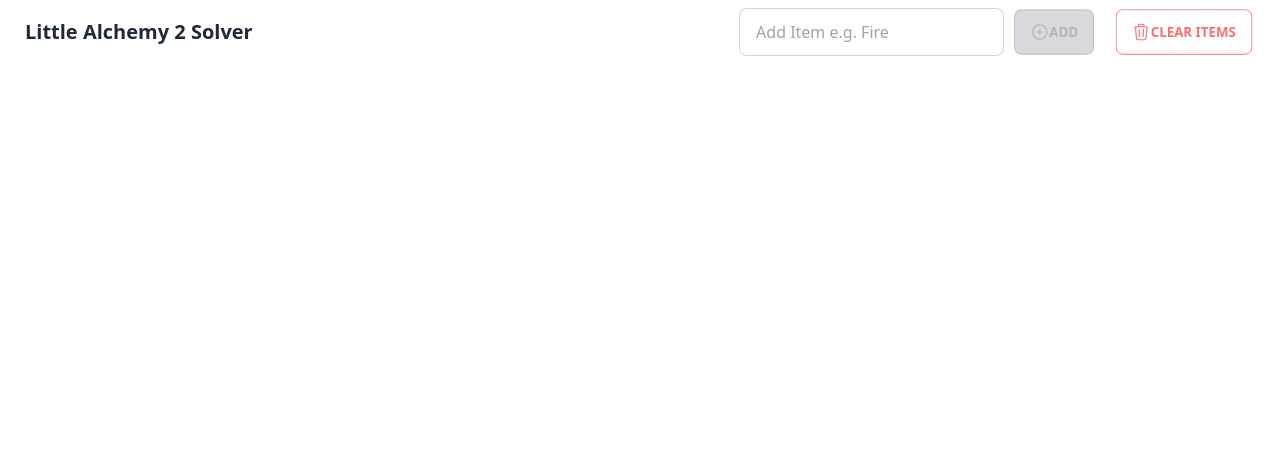
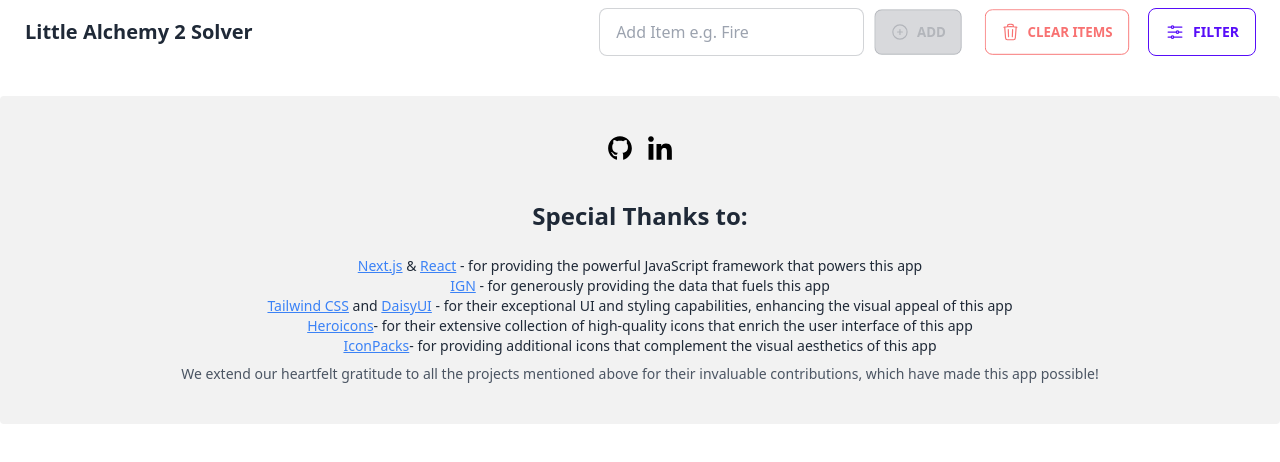
Before and after one commit to Ar0manKhan/little-alchemy-solver, a Next.js app: page / in a window 1280 px wide. Shown: the top 462 px of the page. Built offline with nearby package versions, Linux system fonts and the light colour scheme.

Commit message:
feat: filter support and footer

```diff
--- a/app/page.tsx
+++ b/app/page.tsx
@@ -4,7 +4,9 @@
   TrashIcon,
   Bars3Icon,
   PlusCircleIcon,
+  AdjustmentsHorizontalIcon,
 } from "@heroicons/react/24/outline";
+import Link from "next/link";
 import { useEffect, useState } from "react";
 
 export default function Home() {
@@ -14,6 +16,7 @@
       <main className="px-6 py-4">
         <ItemsPossibleList />
       </main>
+      <Footer />
     </MainContextProvider>
   );
 }
@@ -22,16 +25,51 @@
   return (
     <div className="navbar bg-base-100 pr-6">
       <div className="flex-1">
-        <p className="btn-ghost btn text-xl normal-case">
+        <p className="btn-ghost btn normal-case md:text-xl">
           Little Alchemy 2 Solver
         </p>
       </div>
-      <div className="navbar-end hidden gap-4 md:flex">
+      <div className="navbar-end flex w-auto gap-4">
+        <NavbarAddDeleteBox />
+        <FilterByItems />
+      </div>
+    </div>
+  );
+}
+
+function NavbarAddDeleteBox() {
+  return (
+    <>
+      <div className="hidden gap-4 md:inline-flex">
         <AddItemsInputBox />
         <ClearItems />
       </div>
-      <MobileNavbarActions />
+      <div className="flex w-max gap-4 md:hidden">
+        <label
+          htmlFor="mobile-navbar-action"
+          className="btn-outline btn-primary btn"
+        >
+          <Bars3Icon
+            className="h-5 w-5"
+            title="Action e.g. add items, clear items, etc..."
+          />
+        </label>
+        <input
+          type="checkbox"
+          id="mobile-navbar-action"
+          className="modal-toggle"
+        />
+        <label
+          htmlFor="mobile-navbar-action"
+          className="modal modal-bottom cursor-pointer sm:modal-middle"
+        >
+          <label htmlFor="" className="modal-box relative flex flex-col gap-4">
+            <AddItemsInputBox />
+            <ClearItems />
+          </label>
+        </label>
       </div>
+    </>
   );
 }
 
@@ -57,13 +95,14 @@
     return allItems.includes(value) && !availableItems.has(value);
   };
   return (
-    <div className="form-control flex flex-none flex-row gap-2">
+    <div className="form-control flex flex-none flex-col justify-between gap-2 md:flex-row">
       <input
         type="text"
         placeholder="Add Item e.g. Fire"
         className="input-bordered input"
         id="available-item"
         list="available-items"
+        value={value}
         onChange={(e) => setValue(e.target.value)}
         autoComplete="off"
         onKeyDown={(e) => {
@@ -73,7 +112,7 @@
         }}
       />
       <button
-        className="btn-outline btn-primary btn"
+        className="btn-outline btn-primary btn flex gap-2"
         disabled={!validateItem()}
       >
         <PlusCircleIcon className="h-5 w-5" />
@@ -93,8 +132,10 @@
 function ClearItems() {
   const { dispatch } = useMainContext();
   return (
-    <button
-      className="btn-outline btn-error btn"
+    <>
+      <div
+        // htmlFor="clear-items"
+        className="btn-outline btn-error btn flex gap-2"
         onClick={() => {
           dispatch({
             type: "CLEAR_ITEMS",
@@ -104,34 +145,83 @@
       >
         <TrashIcon className="h-5 w-5" />
         <span>Clear Items</span>
-    </button>
+      </div>
+      {/* Delete confirmation */}
+      {/* <input type="checkbox" id="clear-items" className="modal-toggle" />
+      <div className="modal modal-bottom md:modal-middle">
+        <div className="modal-box">
+          <p>Are you sure you want to clear all items?</p>
+          <div className="modal-action">
+            <label
+              htmlFor="clear-items"
+              className="btn-error btn"
+              onClick={() => {
+                dispatch({
+                  type: "CLEAR_ITEMS",
+                  payload: {},
+                });
+              }}
+            >
+              Yes
+            </label>
+            <label htmlFor="clear-items" className="btn-success btn">
+              No
+            </label>
+          </div>
+        </div>
+      </div> */}
+    </>
   );
 }
 
-function MobileNavbarActions() {
+function FilterByItems() {
+  const {
+    state: { availableItems, filterByItems },
+    dispatch,
+  } = useMainContext();
   return (
-    <div className="navbar-end flex md:hidden">
+    <>
       <label
-        htmlFor="mobile-navbar-action"
-        className="btn-outline btn-primary btn"
+        htmlFor="filter-by-items"
+        className="btn-outline btn-primary btn flex gap-2"
       >
-        <Bars3Icon
+        <AdjustmentsHorizontalIcon
           className="h-5 w-5"
-          title="Action e.g. add items, clear items, etc..."
+          title="Filter possible items list by items you have"
         />
+        <span className="hidden md:inline">Filter</span>
       </label>
-      <input
-        type="checkbox"
-        id="mobile-navbar-action"
-        className="modal-toggle"
-      />
-      <label htmlFor="mobile-navbar-action" className="modal cursor-pointer">
+      <input type="checkbox" id="filter-by-items" className="modal-toggle" />
+      <label
+        htmlFor="filter-by-items"
+        className=" modal modal-bottom cursor-pointer md:modal-middle"
+      >
         <label htmlFor="" className="modal-box relative flex flex-col gap-4">
-          <AddItemsInputBox />
-          <ClearItems />
+          <h3 className="font-lg font-bold">Filter suggestions by items</h3>
+          {/* TODO: Add input box with datalist of availableItems, create reusuable component for this */}
+          <div className="flex flex-wrap gap-2">
+            {Array.from(availableItems)
+              .sort()
+              .map((item) => (
+                <div
+                  key={item}
+                  className={`${
+                    filterByItems?.has(item) ? "bg-base-300" : "opacity-50"
+                  } rounded-box cursor-pointer border border-base-300 p-2 hover:bg-base-300`}
+                  onClick={() => {
+                    dispatch({
+                      type: "TOGGLE_FILTER",
+                      payload: { item },
+                    });
+                  }}
+                >
+                  {item}
+                </div>
+              ))}
+          </div>
         </label>
       </label>
-    </div>
+    </>
   );
 }
 
@@ -153,7 +243,7 @@
       controller.abort();
     };
   }, []);
-  const { availableItems } = useMainContext().state;
+  const { availableItems, filterByItems } = useMainContext().state;
   return (
     <div className="grid grid-cols-1 gap-4 sm:grid-cols-2 md:grid-cols-3 lg:grid-cols-4">
       {Object.entries(itemsMap)
@@ -161,7 +251,12 @@
           ([key, itemsList]) =>
             itemsList.some(
               ([item1, item2]) =>
-                availableItems.has(item1) && availableItems.has(item2)
+                availableItems.has(item1) &&
+                availableItems.has(item2) &&
+                (!filterByItems ||
+                  filterByItems.size === 0 ||
+                  filterByItems.has(item1) ||
+                  filterByItems.has(item2))
             ) && !availableItems.has(key)
         )
         .map(([key, items]) => (
@@ -180,11 +275,17 @@
   product: string;
 }) {
   const {
-    state: { availableItems },
+    state: { availableItems, filterByItems },
     dispatch,
   } = useMainContext();
   const [item1, item2] = items.find(
-    ([a, b]) => availableItems.has(a) && availableItems.has(b)
+    ([a, b]) =>
+      availableItems.has(a) &&
+      availableItems.has(b) &&
+      (!filterByItems ||
+        filterByItems.size === 0 ||
+        filterByItems.has(a) ||
+        filterByItems.has(b))
   ) as [string, string];
   return (
     <div className="card compact bg-base-100 shadow-lg">
@@ -221,3 +322,119 @@
     </div>
   );
 }
+
+function Footer() {
+  return (
+    <footer className="footer footer-center rounded bg-base-200 p-10 text-base-content">
+      <div>
+        <div className="grid grid-flow-col gap-4">
+          <Link href="https://github.com/Ar0manKhan">
+            <svg
+              xmlns="http://www.w3.org/2000/svg"
+              width="256"
+              height="256"
+              className="h-6 w-6"
+              viewBox="0 0 256 256"
+            >
+              <path
+                fill="#000"
+                strokeMiterlimit="10"
+                strokeWidth="0"
+                d="M45 0C20.147 0 0 20.467 0 45.714 0 67.034 14.367 84.944 33.802 90c-.013-5.283-.03-11.763-.04-13.782-12.986 2.869-15.726-5.595-15.726-5.595-2.123-5.481-5.183-6.939-5.183-6.939-4.236-2.943.319-2.883.319-2.883 4.687.334 7.156 4.887 7.156 4.887 4.163 7.249 10.92 5.153 13.584 3.942.419-3.064 1.628-5.157 2.964-6.341-10.368-1.199-21.268-5.265-21.268-23.435 0-5.177 1.824-9.407 4.81-12.728-.485-1.195-2.083-6.018.452-12.55 0 0 3.92-1.274 12.84 4.861 3.724-1.051 7.717-1.578 11.684-1.596 3.967.018 7.963.545 11.694 1.596 8.91-6.135 12.824-4.861 12.824-4.861 2.541 6.532.943 11.355.458 12.55 2.993 3.321 4.804 7.551 4.804 12.728 0 18.214-10.92 22.223-21.315 23.398 1.674 1.472 3.166 4.357 3.166 8.781 0 3.513-.016 11.601-.031 17.74C76.021 84.439 90 66.74 90 45.714 90 20.467 69.853 0 45 0z"
+                transform="matrix(2.81 0 0 2.81 1.407 1.407)"
+              ></path>
+            </svg>
+          </Link>
+          <Link href="https://www.linkedin.com/in/arman-khan-1a8480208/">
+            <svg
+              xmlns="http://www.w3.org/2000/svg"
+              width="256"
+              height="256"
+              className="h-6 w-6"
+              viewBox="0 0 256 256"
+            >
+              <g fill="#000" strokeMiterlimit="10" strokeWidth="0">
+                <path
+                  d="M1.48 29.91h18.657v60.01H1.48V29.91zM10.809.08c5.963 0 10.809 4.846 10.809 10.819 0 5.967-4.846 10.813-10.809 10.813C4.832 21.712 0 16.866 0 10.899 0 4.926 4.832.08 10.809.08M31.835 29.91h17.89v8.206h.255c2.49-4.72 8.576-9.692 17.647-9.692C86.514 28.424 90 40.849 90 57.007V89.92H71.357V60.737c0-6.961-.121-15.912-9.692-15.912-9.706 0-11.187 7.587-11.187 15.412V89.92H31.835V29.91z"
+                  transform="matrix(2.81 0 0 2.81 1.407 1.407)"
+                ></path>
+              </g>
+            </svg>
+          </Link>
+        </div>
+      </div>
+      <div className="">
+        <h2 className="mb-4 text-2xl font-bold">Special Thanks to:</h2>
+        <ul className="">
+          <li>
+            <Link
+              href="https://nextjs.org/"
+              className="text-blue-500 underline hover:text-blue-700"
+            >
+              Next.js
+            </Link>{" "}
+            &{" "}
+            <Link
+              href="https://react.dev/"
+              className="text-blue-500 underline hover:text-blue-700"
+            >
+              React
+            </Link>{" "}
+            - for providing the powerful JavaScript framework that powers this
+            app
+          </li>
+          <li>
+            <Link
+              href="https://www.ign.com/wikis/little-alchemy-2/Little_Alchemy_2_Cheats_-_List_of_All_Combinations"
+              className="text-blue-500 underline hover:text-blue-700"
+            >
+              IGN
+            </Link>{" "}
+            - for generously providing the data that fuels this app
+          </li>
+          <li>
+            <Link
+              href="https://tailwindcss.com/"
+              className="text-blue-500 underline hover:text-blue-700"
+            >
+              Tailwind CSS
+            </Link>{" "}
+            and{" "}
+            <Link
+              href="https://daisyui.com/"
+              className="text-blue-500 underline hover:text-blue-700"
+            >
+              DaisyUI
+            </Link>{" "}
+            - for their exceptional UI and styling capabilities, enhancing the
+            visual appeal of this app
+          </li>
+          <li>
+            <a
+              className="text-blue-500 underline hover:text-blue-700"
+              href="https://heroicons.com/"
+            >
+              Heroicons
+            </a>
+            - for their extensive collection of high-quality icons that enrich
+            the user interface of this app
+          </li>
+          <li>
+            <a
+              className="text-blue-500 underline hover:text-blue-700"
+              href="https://iconpacks.net/"
+            >
+              IconPacks
+            </a>
+            - for providing additional icons that complement the visual
+            aesthetics of this app
+          </li>
+        </ul>
+        <p className="text-sm text-gray-600">
+          We extend our heartfelt gratitude to all the projects mentioned above
+          for their invaluable contributions, which have made this app possible!
+        </p>
+      </div>
+    </footer>
+  );
+}
--- a/context/mainContext.tsx
+++ b/context/mainContext.tsx
@@ -9,6 +9,7 @@
 type mainStateType = {
   availableItems: Set<string>;
   allItems: string[];
+  filterByItems?: Set<string>;
 };
 const initialState: mainStateType = {
   availableItems: new Set(),
@@ -29,8 +30,14 @@
       };
     }
   | {
-      type: "CLEAR_ITEMS";
+      type: "CLEAR_ITEMS" | "CLEAR_FILTERS";
       payload: {};
+    }
+  | {
+      type: "TOGGLE_FILTER";
+      payload: {
+        item: string;
+      };
     };
 const MainContext = createContext<{
   state: mainStateType;
@@ -104,6 +111,19 @@
       newState.availableItems = new Set();
       localStorage.removeItem("availableItems");
       return newState;
+    case "TOGGLE_FILTER":
+      newState.filterByItems = newState.filterByItems
+        ? new Set(newState.filterByItems)
+        : new Set();
+      if (newState.filterByItems.has(payload.item)) {
+        newState.filterByItems.delete(payload.item);
+      } else {
+        newState.filterByItems.add(payload.item);
+      }
+      return newState;
+    case "CLEAR_FILTERS":
+      newState.filterByItems = undefined;
+      return newState;
     default:
       return newState;
   }
```
Lines whose indentation alone changed are shown as unchanged.
